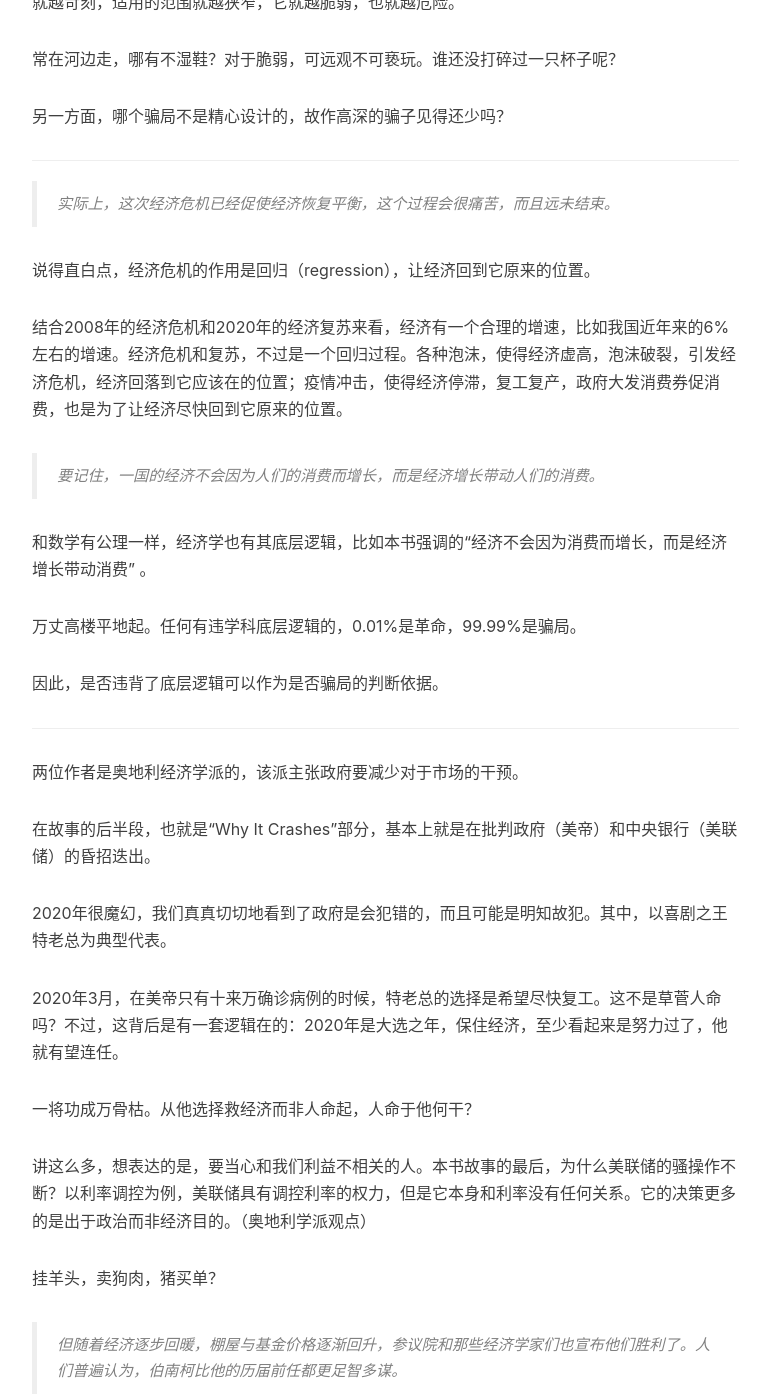
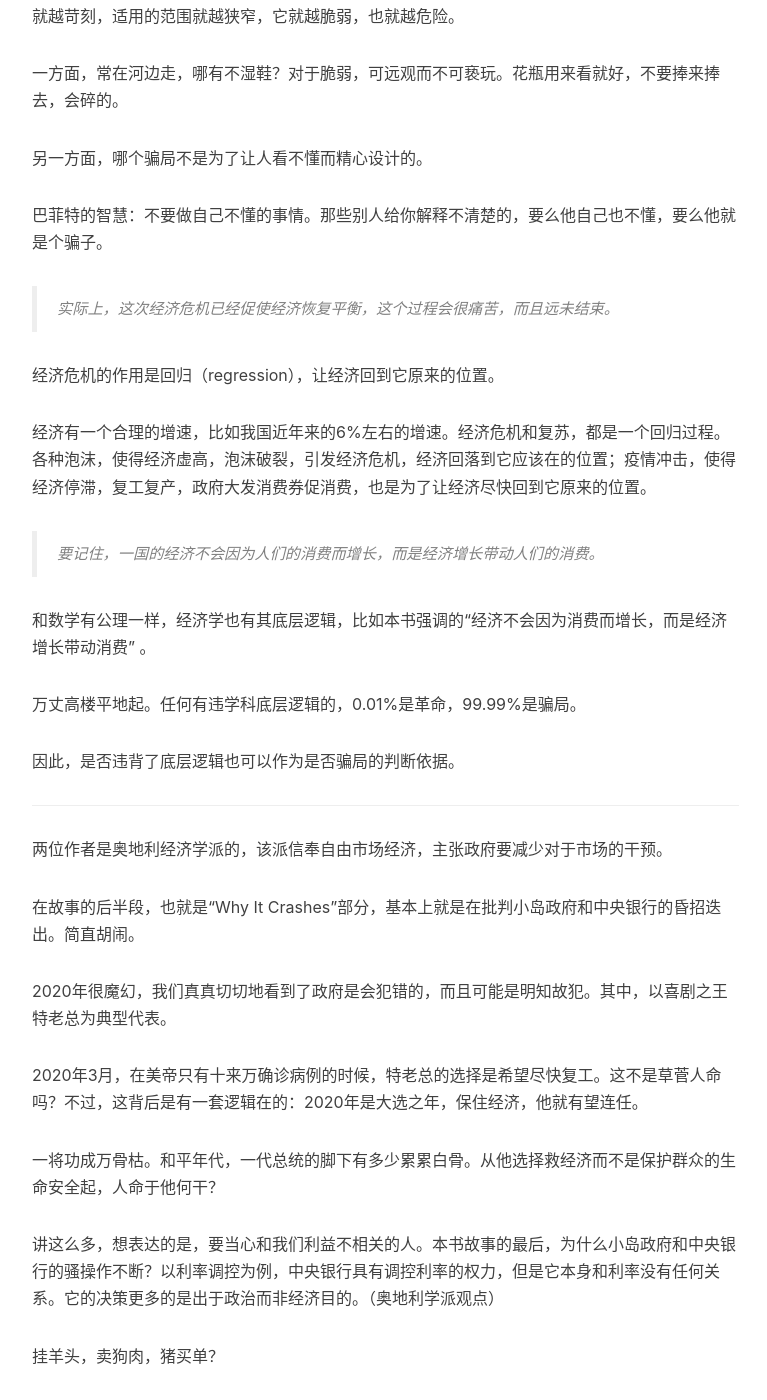
Before and after one commit to iamkissg/iamkissg.github.io, a Jekyll site: the page built from _posts/2020-05-22-how_an_economy_grows_and_why_it_crashes.md, in a window 1280 px wide and 1400 px high, scrolled down 2828 px. Shown: the whole window, without its empty margins (233-1000 px from the left). Built offline with Jekyll 4.4.1, drawn with Linux system fonts in a browser that asks for light colours; nearby versions of some CDN libraries; a script that is not in the unit is left out; comment, search, counter and statistics services are not loaded; some of the changed text lies outside the part shown.

Commit message:
20200522, update

```diff
--- a/_posts/2020-05-22-how_an_economy_grows_and_why_it_crashes.md
+++ b/_posts/2020-05-22-how_an_economy_grows_and_why_it_crashes.md
@@ -11,39 +11,39 @@ tags:
     - FE
 ---
 
-#
-
 ## 前言
 
-> 在[微信读书](http://weread.qq.com/)上看到我妹在读[《小岛经济学》](https://book.douban.com/subject/26897464/)，并且难得地给出了五星好评。好奇地点开来看，然后就被深深地吸引住了，太过瘾了。
+> 在微信读书上看到我妹在读[《小岛经济学》](https://book.douban.com/subject/26897464/)，并且难得地给出了五星好评。好奇地点开来看，然后就被深深地吸引住了，太过瘾了。
 
-《小岛经济学》，一本经济学入门读物，讲述了人类与鱼的故事：怎么高效地捕鱼，一场鱼引发的革命，大鱼为何变成小鱼，如何空手套白鱼……忘记说了，故事中的鱼就是现实中的货币。
+《小岛经济学》，一本经济学入门读物，讲述了人类与鱼的故事：怎么高效地捕鱼，一条鱼引发的革命，大鱼为何变成小鱼，如何空手套白鱼……
+
+噢，故事中的鱼就是现实中的货币。
 
 推荐给所有对经济学感兴趣的朋友。
 
 推荐指数：★★★★☆
 
+---
+
 ## 这是一本怎样的书？
 
-首先，必须吐槽下中译名“小岛经济学”。取这样的书名，应该是为了向“魔鬼经济学”等前辈看齐，冲下卖点，但是完全不点题了。小岛还是小岛，经济学也是经济学，但就是没内味儿了。人家原作名叫“How an Economy Grows and Why It Crashes”，好吗？
+首先，必须吐槽下中译名《小岛经济学：鱼、美元和经济的故事》。取这样的主标题，应该是为了向“魔鬼经济学”等前辈看齐，冲下卖点，但是完全不点题了。副标题也不咋滴。小岛还是小岛，经济学也是经济学，但就是没内味儿了。人家原作名叫“How an Economy Grows and Why It Crashes”，直译应该是《经济如何增长又为何崩溃》。
 
 如原作名所示，本书讲述的是经济的缘起与坏灭的故事。
 
 > 眼看他起朱楼，眼看他宴宾客，眼看他楼塌了。——《桃花扇》
 
-以下内容整理自我的读书笔记。如果觉得还挺有意思的，强烈建议阅读原书。
+很多时候，我们对一个事物不了解，或者一知半解，是因为我们只看到了结果，而没有看到原因，不知道其中的脉络，所以不解其中意。
 
-很多时候，我们对一个事物不了解，或者一知半解，是因为我们只看到了结果，而没有看到原因，故不解其中味。
-
-最近有点迷《柯南》。探案破案，要去案发现场，甚至是找出第一案发现场，还要了解作案动机。要一直往前溯源，才能理清案件的来龙去脉。
+最近有点迷《柯南》。探案破案，是要去案发现场的，甚至是找出第一案发现场，还要了解作案动机。要一直往前溯源，才能理清案件的来龙去脉。
 
 要了解经济学的原理，最好的方式也是去它的源头看一眼。然后顺流而下，把握其脉络。那么，最近发生的一切，合理抑或不合理，心中就有答案了。
 
-本书就提供了这样的机会。小岛经济学的故事，要从艾伯厌倦了每天捕鱼，而且只能捕一条鱼的那天说起……
-
-关于本书的内容，就不多说了，值得一看。
+本书就提供了这样的机会。小岛经济学的故事，要从艾伯厌倦了每天捕鱼，而且只能捕一条鱼的那天说起……关于故事的内容，就不多说了，看就对了。
 
 总得来说，文字浅显易懂，加上丰富的插图，看起来非常轻松惬意，对小白很友好。每段故事之后，作者都会把视角从故事拉回现实，浅析故事背后的逻辑，帮助读者更好的理解。
+
+---
 
 ## 且看且想
 
@@ -51,35 +51,31 @@ tags:
 
 > 许多政客还喜欢自我标榜，认为自己促成了公平公正的工作环境，因为他们通过各类法规，要求雇主为员工提供强制休假、医疗保健、请病假以及休产假等各类权益，于是便居功自傲。但是在最低薪资制度下，使这些权益得以实现的是员工的生产力，而非那些法规。然而，这些要求却剥夺了员工的选择权：他们本可以在这些权益和更高的薪资之间做出选择，如果那些政客不强制雇主为员工提供上述待遇的话，他们是有可能拿到更高薪资的。
 
-《黑天鹅》中关于“沉默的证据”的一个例子：政府的税收是固定的。灾难发生时，在救灾方面投入更多了，相应地，就会削减其他方面的开销，比如对高校里药物研发的科研赞助。救灾是必须的，但是投入多少是一个问题。救灾投入的1000万能救10万人，但是同样多的钱投入药物研发，也许能救活100万甚至更多的人。只是政客会公布救灾的投入，却不会公布其他方面的削减。
+《黑天鹅》中关于“沉默的证据”的一个例子：政府的税收是固定的。灾难发生时，在救灾方面投入更多了，相应地，就会削减其他方面的开销，比如对高校里药物研发的科研赞助。救灾是必须的，但是投入多少是一个问题。救灾投入的1000万能救10万人，但是同样多的钱投入药物研发，也许能救活100万甚至更多的人。应该如何分配呢？政客会公布救灾的投入，百姓会拍手叫好，只是不知道哪里的开支要被削减了。
 
 回到此处，企业本来可以为员工提供更高的薪资，但是因为福利制度，加上企业家不是慈善家，福利实际仍由员工买单。这里有一个价值的转移。高福利+低薪资也许等价于高薪资，但是如文章所说，员工丧失了选择权：员工本可以选择高薪资，在此基础上自由地支配那部分被用作福利的薪资，但是现在没有了。
 
-这是个见仁见智的问题。
-
----
+这是个见仁见智的问题。但是有必要了解一下：生活中处处有“守恒”。收之桑榆，失之东隅。朝三暮四，暮四朝三。
 
 > 参议员们都无法相信自己的好运。现在，他们可以随意做出任何竞选承诺了，再也不必维持收支平衡，也不需要通过提高税率为支出筹钱了。
 
-不要看对方承诺了什么，而要看他兑现了什么。毕竟，吹牛是不用纳税的，承诺是很廉价的。
-
----
+不要看对方承诺了什么，而要看他兑现了什么。毕竟，吹牛是不用纳税的，承诺是很廉价的，说的要比唱的好听。
 
 > 任何头脑清醒的人都能看出，2006年的房价已经高得离谱了。人们对房价的估计与对自身负担能力的估计脱节了。所有的数字都不对劲。然而，经济学家却想出了一些莫名其妙的理论，似乎能解释房价上涨的原因。
 
 大道至简。当不能简单地解释一个现象时，任何复杂的理论都是危险的。理论越复杂，它成立的条件就越苛刻，适用的范围就越狭窄，它就越脆弱，也就越危险。
 
-常在河边走，哪有不湿鞋？对于脆弱，可远观不可亵玩。谁还没打碎过一只杯子呢？
+一方面，常在河边走，哪有不湿鞋？对于脆弱，可远观而不可亵玩。花瓶用来看就好，不要捧来捧去，会碎的。
 
-另一方面，哪个骗局不是精心设计的，故作高深的骗子见得还少吗？
+另一方面，哪个骗局不是为了让人看不懂而精心设计的。
 
----
+巴菲特的智慧：不要做自己不懂的事情。那些别人给你解释不清楚的，要么他自己也不懂，要么他就是个骗子。
 
 > 实际上，这次经济危机已经促使经济恢复平衡，这个过程会很痛苦，而且远未结束。
 
-说得直白点，经济危机的作用是回归（regression），让经济回到它原来的位置。
+经济危机的作用是回归（regression），让经济回到它原来的位置。
 
-结合2008年的经济危机和2020年的经济复苏来看，经济有一个合理的增速，比如我国近年来的6%左右的增速。经济危机和复苏，不过是一个回归过程。各种泡沫，使得经济虚高，泡沫破裂，引发经济危机，经济回落到它应该在的位置；疫情冲击，使得经济停滞，复工复产，政府大发消费券促消费，也是为了让经济尽快回到它原来的位置。
+经济有一个合理的增速，比如我国近年来的6%左右的增速。经济危机和复苏，都是一个回归过程。各种泡沫，使得经济虚高，泡沫破裂，引发经济危机，经济回落到它应该在的位置；疫情冲击，使得经济停滞，复工复产，政府大发消费券促消费，也是为了让经济尽快回到它原来的位置。
 
 > 要记住，一国的经济不会因为人们的消费而增长，而是经济增长带动人们的消费。
 
@@ -87,21 +83,21 @@ tags:
 
 万丈高楼平地起。任何有违学科底层逻辑的，0.01%是革命，99.99%是骗局。
 
-因此，是否违背了底层逻辑可以作为是否骗局的判断依据。
+因此，是否违背了底层逻辑也可以作为是否骗局的判断依据。
 
 ---
 
-两位作者是奥地利经济学派的，该派主张政府要减少对于市场的干预。
+两位作者是奥地利经济学派的，该派信奉自由市场经济，主张政府要减少对于市场的干预。
 
-在故事的后半段，也就是“Why It Crashes”部分，基本上就是在批判政府（美帝）和中央银行（美联储）的昏招迭出。
+在故事的后半段，也就是“Why It Crashes”部分，基本上就是在批判小岛政府和中央银行的昏招迭出。简直胡闹。
 
 2020年很魔幻，我们真真切切地看到了政府是会犯错的，而且可能是明知故犯。其中，以喜剧之王特老总为典型代表。
 
-2020年3月，在美帝只有十来万确诊病例的时候，特老总的选择是希望尽快复工。这不是草菅人命吗？不过，这背后是有一套逻辑在的：2020年是大选之年，保住经济，至少看起来是努力过了，他就有望连任。
+2020年3月，在美帝只有十来万确诊病例的时候，特老总的选择是希望尽快复工。这不是草菅人命吗？不过，这背后是有一套逻辑在的：2020年是大选之年，保住经济，他就有望连任。
 
-一将功成万骨枯。从他选择救经济而非人命起，人命于他何干？
+一将功成万骨枯。和平年代，一代总统的脚下有多少累累白骨。从他选择救经济而不是保护群众的生命安全起，人命于他何干？
 
-讲这么多，想表达的是，要当心和我们利益不相关的人。本书故事的最后，为什么美联储的骚操作不断？以利率调控为例，美联储具有调控利率的权力，但是它本身和利率没有任何关系。它的决策更多的是出于政治而非经济目的。（奥地利学派观点）
+讲这么多，想表达的是，要当心和我们利益不相关的人。本书故事的最后，为什么小岛政府和中央银行的骚操作不断？以利率调控为例，中央银行具有调控利率的权力，但是它本身和利率没有任何关系。它的决策更多的是出于政治而非经济目的。（奥地利学派观点）
 
 挂羊头，卖狗肉，猪买单？
 
@@ -109,11 +105,11 @@ tags:
 
 现在有一种声音，罗斯福的新政措施对美国摆脱大萧条其实是弊大于利。
 
-咱不是专业的，不好评价罗斯福的功过是非。不过有一点是肯定的，人喜欢因果也喜欢找因果，但现实是复杂的。
+咱不是专业的，不好评价罗斯福的功过是非。不过有一点是肯定的，人喜欢因果，但现实是复杂的。寻找因果，大概率会错配因果。
 
 现实具有滞后性。罗斯福的很多政策，和他的前任胡佛的别无二致。有没有可能，罗斯福上台之后，胡佛新政开始起效了？
 
-也搞新政，但胡佛本人是自由市场经济的支持者。有没有可能，罗斯福上台之后，市场已经自我调节得差不多了？
+说来讽刺，搞新政的胡佛本人其实是自由市场经济的支持者。有没有可能，罗斯福上台之后，市场已经自我调节得差不多了？
 
 又讲了这么多，这里想表达的是，是非功过，要放到一个更大的时空尺度去判断。局部的善，可能是整体的恶；当代的善，也可能是千秋的恶。(反脆弱一书的观点)
 
@@ -121,6 +117,6 @@ tags:
 
 故事中，小岛政府和中央银行，一次次地宣告胜利，也一次次地为后世埋下隐患。不知道他们是在解决问题，还是在制造问题。
 
-> 从无限游戏的角度来看，一切的胜利都是阶段性的胜利。
+从无限游戏的角度来看，一切的胜利都是阶段性的胜利。
 
-故事中的小岛政府影射的就是美帝。小岛的故事完结了，美帝的故事还在继续。
+故事中的小岛政府和中央银行影射的就是美帝和美联储。小岛的故事完结了，美帝的故事还在继续。
```
Also changed, not shown: img/2020-05-22-how_an_economy_grows_and_why_it_crashes/book_cover.jpg.
